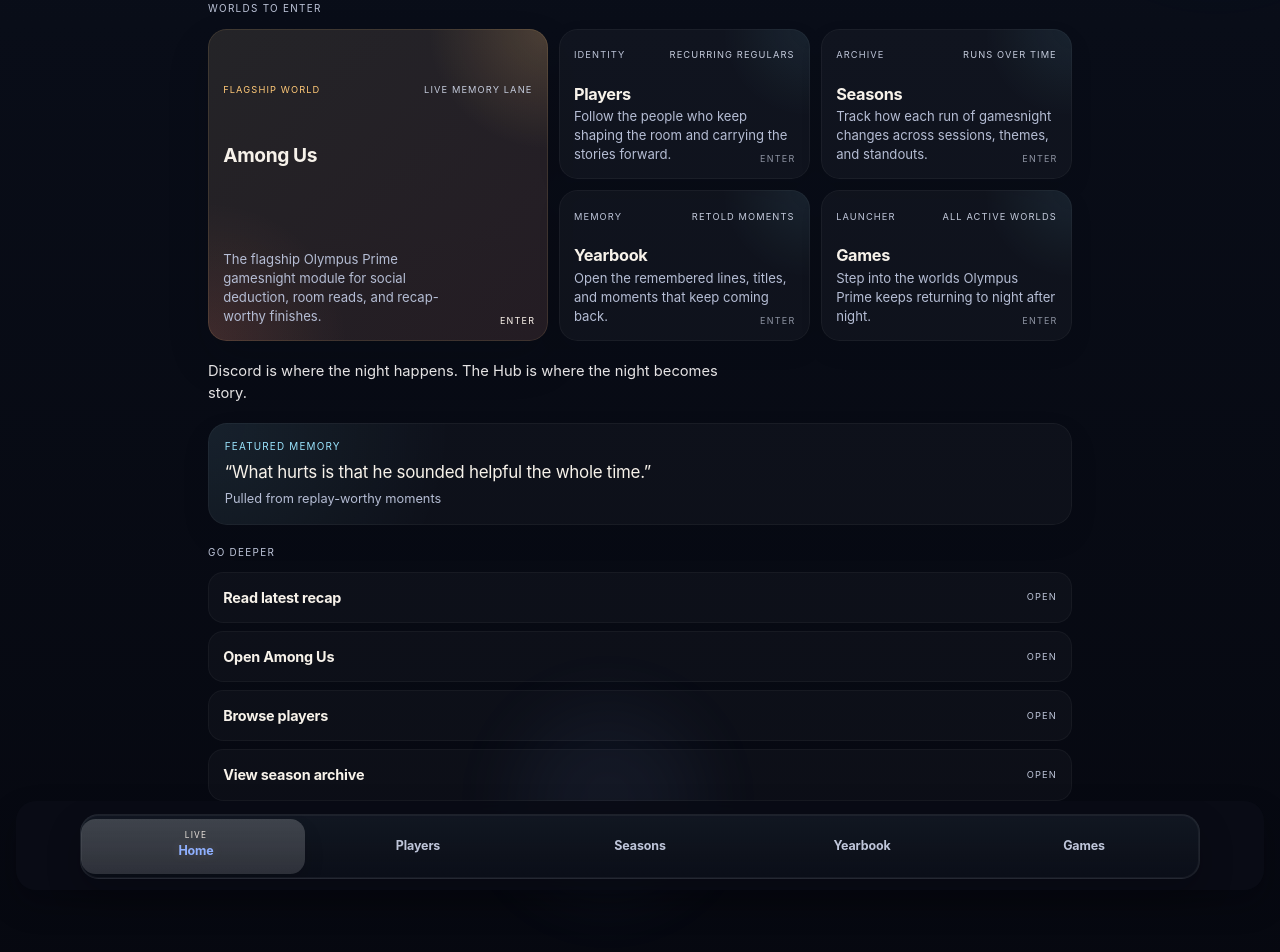
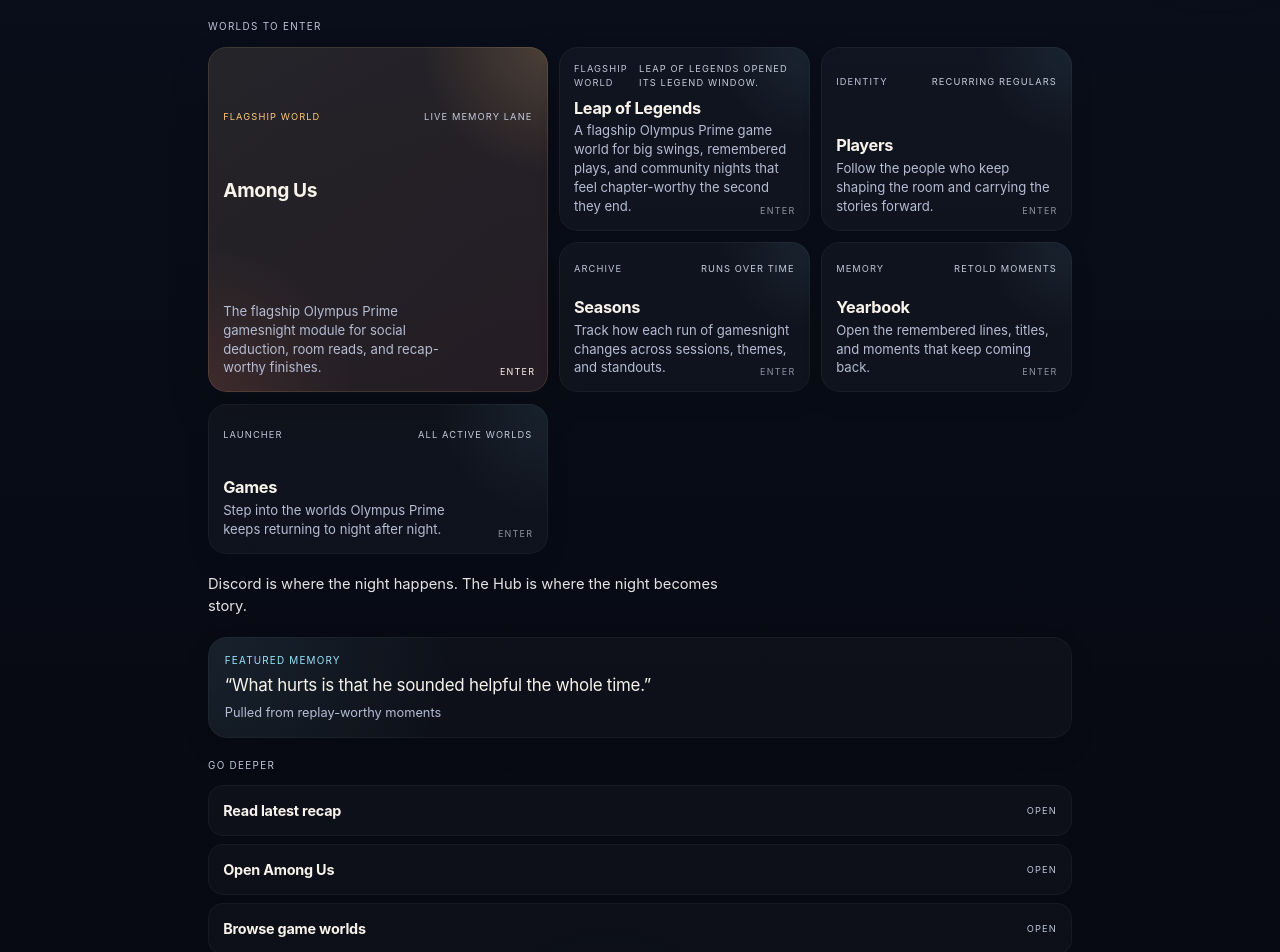
Before and after one commit to mekula59/Olympus-Prime-Among-Us, a React (Vite) app: page / in a window 1280 px wide. Shown: the part 680-1632 px from the top of the page. Built offline with nearby package versions, Linux system fonts and the light colour scheme.

Commit message:
feat: add leap of legends as flagship game record

```diff
--- a/src/data/hub/hubSelectors.ts
+++ b/src/data/hub/hubSelectors.ts
@@ -63,10 +63,12 @@
   id: string;
   slug: string;
   name: string;
+  shortName: string;
   summary: string;
   theme: string;
   latestLabel: string;
-  href: string;
+  href: string | null;
+  isFlagship: boolean;
   tone: Tone;
 }
 
@@ -143,11 +145,10 @@
       tone: 'cool',
     },
     {
-      label: 'Featured game',
+      label: 'Flagship world',
       title: getGameById('among-us')?.name ?? 'Among Us',
       detail:
-        getGameById('among-us')?.summary ??
-        'The flagship social-deduction module inside Olympus Prime Gamesnight Hub.',
+        'Among Us leads the live module layer right now, with Leap of Legends now represented beside it as a core Olympus Prime world.',
       href: '#/games/among-us',
       tone: 'hot',
     },
@@ -325,11 +326,13 @@
       id: game.id,
       slug: game.slug,
       name: game.name,
+      shortName: game.shortName,
       summary: game.summary,
       theme: game.theme,
       latestLabel: latestGameRecap?.headline ?? latestGameSession?.label ?? 'No published session yet',
-      href: `#/games/${game.slug}`,
-      tone: game.id === 'among-us' ? 'hot' : 'cool',
+      href: game.modulePath ? `#${game.modulePath}` : null,
+      isFlagship: game.isFlagship,
+      tone: game.id === 'among-us' ? 'hot' : game.isFlagship ? 'warm' : 'cool',
     };
   });
 
--- a/src/data/productSource.ts
+++ b/src/data/productSource.ts
@@ -24,8 +24,21 @@
     name: 'Among Us',
     shortName: 'Among Us',
     status: 'active',
+    isFlagship: true,
+    modulePath: '/games/among-us',
     summary: 'The flagship Olympus Prime gamesnight module for social deduction, room reads, and recap-worthy finishes.',
     theme: 'Warm suspicion, player-color identity, and post-round memory.',
+  },
+  {
+    id: 'leap-of-legends',
+    slug: 'leap-of-legends',
+    name: 'Leap of Legends',
+    shortName: 'Leap',
+    status: 'active',
+    isFlagship: true,
+    modulePath: null,
+    summary: 'A flagship Olympus Prime game world for big swings, remembered plays, and community nights that feel chapter-worthy the second they end.',
+    theme: 'Momentum, comeback energy, and remembered finishes that keep getting replayed.',
   },
 ];
 
@@ -250,6 +263,21 @@
     hostNotes: 'Everyone left impressed and slightly offended by how polite the winning lie sounded.',
   },
   {
+    id: 'session-05-leap',
+    gameId: 'leap-of-legends',
+    seasonId: 'season-08',
+    label: 'Leap Night 05 // Legend Window',
+    sessionNumber: 5,
+    scheduledAt: '2026-03-27T19:00:00+01:00',
+    venue: 'Launch room',
+    format: 'Flagship challenge night',
+    hostPlayerId: 'remy',
+    status: 'published',
+    attendanceCount: 8,
+    winningPlayerId: 'sol',
+    hostNotes: 'Big swings, loud resets, and one finishing sequence the room kept replaying after call.',
+  },
+  {
     id: 'session-06',
     gameId: 'among-us',
     seasonId: 'season-08',
@@ -412,6 +440,46 @@
 ];
 
 export const sessionParticipants: SessionParticipantRecord[] = [
+  {
+    id: 'participant-05-leap-sol',
+    sessionId: 'session-05-leap',
+    playerId: 'sol',
+    attendanceStatus: 'present',
+    finishStatus: 'winner',
+    playedMatches: 4,
+    winCount: 1,
+    note: 'Closed the night with the finishing run everybody kept replaying afterward.',
+  },
+  {
+    id: 'participant-05-leap-nova',
+    sessionId: 'session-05-leap',
+    playerId: 'nova',
+    attendanceStatus: 'present',
+    finishStatus: 'survived',
+    playedMatches: 4,
+    winCount: 0,
+    note: 'Framed the comeback beats in a way that made the replay conversation louder.',
+  },
+  {
+    id: 'participant-05-leap-remy',
+    sessionId: 'session-05-leap',
+    playerId: 'remy',
+    attendanceStatus: 'host',
+    finishStatus: 'spectated',
+    playedMatches: 4,
+    winCount: 0,
+    note: 'Kept the room moving and the reset energy high through every swing.',
+  },
+  {
+    id: 'participant-05-leap-ivy',
+    sessionId: 'session-05-leap',
+    playerId: 'ivy',
+    attendanceStatus: 'present',
+    finishStatus: 'survived',
+    playedMatches: 4,
+    winCount: 0,
+    note: 'Turned one mid-night reversal into the comeback beat people kept retelling.',
+  },
   {
     id: 'participant-08-nova',
     sessionId: 'session-08',
@@ -931,6 +999,14 @@
 
 export const outcomes: OutcomeRecord[] = [
   {
+    id: 'outcome-05-leap',
+    sessionId: 'session-05-leap',
+    winnerPlayerId: 'sol',
+    verdict: 'Leap of Legends turned into a momentum night, and Sol closed the room before the comeback energy had time to cool off.',
+    flaggedSummary: 'One reversal in the middle of the night is still being argued as the moment Leap fully became Olympus Prime canon.',
+    status: 'published',
+  },
+  {
     id: 'outcome-08',
     sessionId: 'session-08',
     winnerPlayerId: 'sol',
@@ -949,6 +1025,19 @@
 ];
 
 export const recaps: RecapRecord[] = [
+  {
+    id: 'recap-05-leap',
+    sessionId: 'session-05-leap',
+    headline: 'Leap of Legends opened its legend window.',
+    summary:
+      'Leap Night 05 gave Olympus Prime one of its clearest “we are building something here” sessions: loud momentum, one remembered comeback, and a finish people replayed before the night had even ended.',
+    highlight:
+      '“That was the kind of finish people start referencing before everyone has even left call.”',
+    publishNote: 'Logged as a flagship-world recap and held in the Hub memory lane even before the full Leap module arrives.',
+    verdict: 'A real Olympus Prime world now, not a side entry.',
+    recommendation: 'Keep surfacing Leap of Legends at the Hub layer so it reads as a core world, not a future add-on.',
+    status: 'published',
+  },
   {
     id: 'recap-08',
     sessionId: 'session-08',
@@ -978,6 +1067,15 @@
 ];
 
 export const publishStates: PublishStateRecord[] = [
+  {
+    id: 'publish-05-leap',
+    sessionId: 'session-05-leap',
+    reportStatus: 'transmitted',
+    awardsStatus: 'transmitted',
+    mediaStatus: 'transmitted',
+    publicStatus: 'transmitted',
+    transmittedAt: '2026-03-27T23:12:00+01:00',
+  },
   {
     id: 'publish-08',
     sessionId: 'session-08',
--- a/src/pages/hub/GamesPage.tsx
+++ b/src/pages/hub/GamesPage.tsx
@@ -3,7 +3,10 @@
 export function GamesPage() {
   const { hubGameCards } = useHubViewModel();
   const flagshipGame = hubGameCards.find((game) => game.slug === 'among-us') ?? hubGameCards[0];
-  const supportingGames = hubGameCards.filter((game) => game.id !== flagshipGame?.id);
+  const supportingFlagships = hubGameCards.filter(
+    (game) => game.isFlagship && game.id !== flagshipGame?.id,
+  );
+  const supportingGames = hubGameCards.filter((game) => !game.isFlagship);
 
   return (
     <div className="page page--hub-games">
@@ -14,7 +17,7 @@
         </div>
 
         {flagshipGame ? (
-          <a className="hub-games-flagship" href={flagshipGame.href}>
+          <a className="hub-games-flagship" href={flagshipGame.href ?? '#/games'}>
             <div className="hub-games-flagship__topline">
               <span>Flagship world</span>
               <small>Open now</small>
@@ -39,6 +42,35 @@
         ) : null}
       </section>
 
+      {supportingFlagships.length ? (
+        <section className="hub-games-secondary" aria-label="Other flagship worlds">
+          <div className="hub-home-section__header">
+            <span>Other flagship worlds</span>
+          </div>
+
+          <div className="hub-games-secondary__stack">
+            {supportingFlagships.map((game) => (
+              <article className="hub-games-card hub-games-card--flagship" key={game.id}>
+                <div className="hub-games-card__topline">
+                  <span>Flagship world</span>
+                  <small>{game.latestLabel}</small>
+                </div>
+
+                <div className="hub-games-card__body">
+                  <strong>{game.name}</strong>
+                  <p>{game.summary}</p>
+                </div>
+
+                <div className="hub-games-card__meta">
+                  <span>Status</span>
+                  <small>Core Olympus Prime world</small>
+                </div>
+              </article>
+            ))}
+          </div>
+        </section>
+      ) : null}
+
       <section className="hub-games-secondary" aria-label="Other worlds to enter">
         <div className="hub-home-section__header">
           <span>Other worlds</span>
@@ -46,7 +78,7 @@
 
         <div className="hub-games-secondary__stack">
           {supportingGames.map((game) => (
-            <a className="hub-games-card" href={game.href} key={game.id}>
+            <a className="hub-games-card" href={game.href ?? '#/games'} key={game.id}>
               <div className="hub-games-card__topline">
                 <span>{game.theme}</span>
                 <small>Enter</small>
--- a/src/pages/hub/HomePage.tsx
+++ b/src/pages/hub/HomePage.tsx
@@ -6,6 +6,7 @@
   const primaryFeature = hubHomeFeatures[0];
   const supportingFeatures = hubHomeFeatures.slice(1, 3);
   const flagshipGame = hubGameCards.find((game) => game.slug === 'among-us') ?? hubGameCards[0];
+  const leapWorld = hubGameCards.find((game) => game.slug === 'leap-of-legends');
   const worldLinks: Array<{
     id: string;
     title: string;
@@ -23,6 +24,16 @@
       badge: 'Flagship world',
       state: 'Live memory lane',
       featured: true,
+    },
+    {
+      id: 'leap-of-legends',
+      title: 'Leap of Legends',
+      detail:
+        leapWorld?.summary ??
+        'A flagship Olympus Prime world for momentum swings, remembered finishes, and chapter-level nights.',
+      href: leapWorld?.href ?? '#/games',
+      badge: 'Flagship world',
+      state: leapWorld?.latestLabel ?? 'Core world history',
     },
     {
       id: 'players',
@@ -62,6 +73,7 @@
   const deeperActions = [
     { label: 'Read latest recap', href: primaryFeature?.href ?? '#/games/among-us/reports' },
     { label: 'Open Among Us', href: flagshipGame?.href ?? '#/games/among-us' },
+    { label: 'Browse game worlds', href: '#/games' },
     { label: 'Browse players', href: '#/players' },
     { label: 'View season archive', href: '#/seasons' },
   ];
--- a/src/types/product.ts
+++ b/src/types/product.ts
@@ -49,6 +49,8 @@
   name: string;
   shortName: string;
   status: GameStatus;
+  isFlagship: boolean;
+  modulePath: string | null;
   summary: string;
   theme: string;
 }
```
